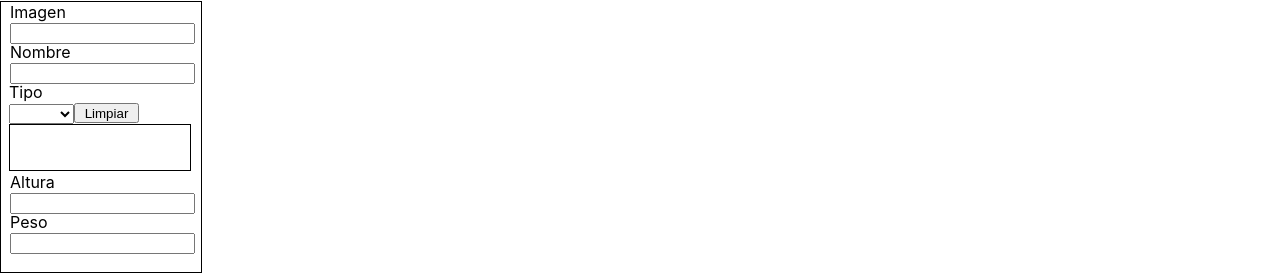
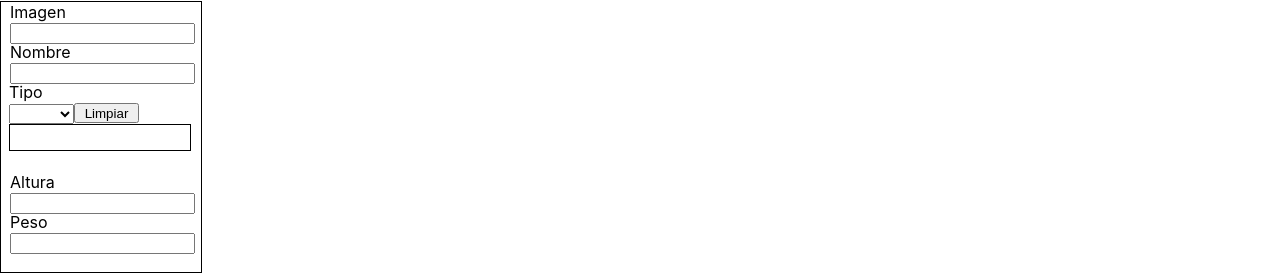
Before and after one commit to sedwarb/PI-Pokemon-main, a React (Create React App) app in the folder client/: page /pokemons/create in a window 1280 px wide. Shown: the part 77-351 px from the top of the page. Built offline with nearby package versions, Linux system fonts and the light colour scheme.

Commit message:
dont repeat names, max types add four

```diff
--- a/client/src/components/ListaTipos/ListaTipos.css
+++ b/client/src/components/ListaTipos/ListaTipos.css
@@ -1,10 +1,6 @@
-.divForm{
-    width: 180px;
-    height: 20px;
-}
 .tipoLista{
-    width: 180px;
-    height: 90px;
+    width: 182px;
+    height: 70px;
     margin-left: 4px;
 }
 .divlista{
@@ -16,7 +12,10 @@
     height: 20px;
 }
 .inplista{
+    display: flex;
+    justify-content:space-around;
+    font-size: small;
     width: 180px;
-    height: 45px;
+    height: 25px;
     border: 1px solid;
 }
--- a/client/src/components/ListaTipos/ListaTipos.jsx
+++ b/client/src/components/ListaTipos/ListaTipos.jsx
@@ -2,7 +2,6 @@ import React,{useState,useEffect} from 'react';
 import {tiposList,sTpos} from '../../actions/actions'
 import { useDispatch, useSelector } from 'react-redux'
 import './ListaTipos.css'
-
 
 export default function ListTypes ({lTipos}) {
     const [datos, setDatos] = useState({acum:true});
@@ -12,9 +11,16 @@ export default function ListTypes ({lTipos}) {
         if(datos.acum){
             setDatos({acum: false})
         }else{
-          dispatch(sTpos([...sTipo,{[e.target.id]:e.target.value}]))
-          setDatos({type:sTipo})
           setDatos({acum: true})
+          let existe=false
+          if(sTipo.length>0){
+            if(sTipo.find(p=>p.tipos===e.target.value)){
+              existe=true
+            }
+          }
+          if(existe===false && sTipo.length<4){
+            dispatch(sTpos([...sTipo,{[e.target.id]:e.target.value}]))
+          }
         }
     }
     useEffect(()=>{
@@ -28,7 +34,7 @@ export default function ListTypes ({lTipos}) {
                 return <option key={`plista${i}`} value={`${tipo.id}:${tipo.name}`} id={tipo.id} >{tipo.name}</option>
             })}
         </select><input className='divlista' type="button" key={`butlim`} value="Limpiar" onClick={()=>dispatch(sTpos([]))} />
-        <div className='inplista' key={`divTipo`} id="divTipo" >{sTipo.map(p=><div>{`- ${p.tipos.split(":")[1]} -`}</div>)}
+        <div className='inplista' key={`divTipo`} id="divTipo" >{sTipo.map((p,i)=><div key={`divTipo${i}`}>{`${p.tipos.split(":")[1]}`}</div>)}
         </div>
       </div>
     );
```
